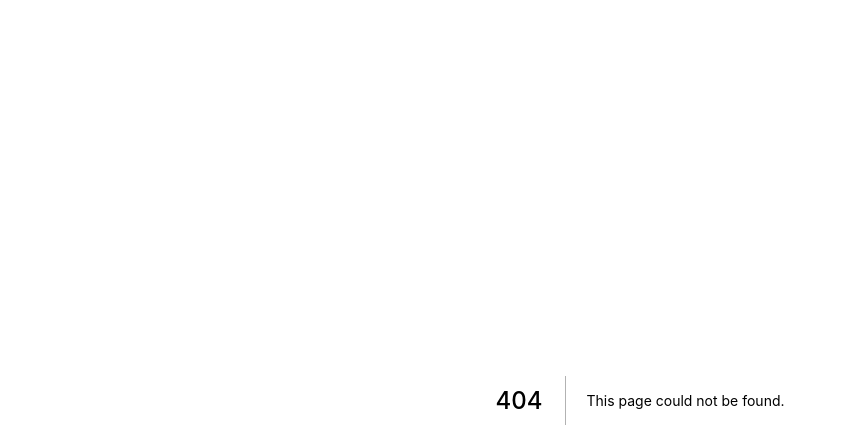
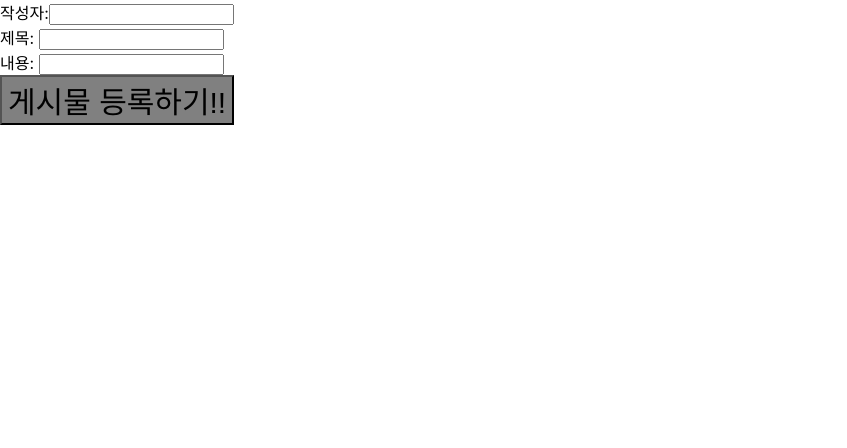
Before and after one commit to chanmi94/codecamp-04, a Next.js app in the folder class/: page /06-01-container-presenter in a window 1280 px wide. Before the commit this address had no page. Shown: the top 448 px of the page, without its empty margins (0-847 px from the left). Built offline with nearby package versions, Linux system fonts and the light colour scheme.

Commit message:
1108 Container/ Presenter 연습

```diff
--- /dev/null
+++ b/class/pages/06-01-container-presenter/index.js
@@ -0,0 +1,7 @@
+import BoardWrite from "../../src/components/units/board/write/BoardWrite.container"
+
+export default function ContainerPresenterPage(){
+    return(
+        <BoardWrite/>
+    )
+}
--- /dev/null
+++ b/class/src/components/units/board/write/BoardWrite.container.js
@@ -0,0 +1,55 @@
+import BoardWriteUI from "./BoardWrite.presenter"
+import {useMutation} from '@apollo/client'
+import { useState } from 'react'
+import { CREATE_BOARD } from "./BoardWrite.queries"
+
+
+
+export default function BoardWrite(){
+    const [myQqq, setMyQqq] =useState(false)
+
+    const [myWriter, setMyWriter] =useState("")
+    const [myTitle, setMyTitle] =useState("")
+    const [myContents, setMyContents] =useState("")
+    const [createBoard]= useMutation(CREATE_BOARD )
+
+
+
+    function onChangeMyWriter(event){
+
+        setMyWriter(event.target.value)
+        onChangeButton()
+    }
+    function onChangeMyTitle(event){
+        setMyTitle(event.target.value)
+        onChangeButton()
+    }
+    function onChangeMyContents(event){
+        setMyContents(event.target.value)
+        onChangeButton()
+    }
+    function onChangeButton(){
+        if(myWriter !=="" && myTitle !=="" && myContents!==""){
+            setMyQqq(true)
+        }
+
+
+    }
+
+    async function zzz(){
+
+        const result = await createBoard({
+            variables: { writer: myWriter, title:myTitle,contents: myContents}
+        })
+        console.log(result.data.createBoard.message)
+
+    }
+    return(
+        <BoardWriteUI aaa={onChangeMyWriter}
+         bbb={onChangeMyTitle}
+         ccc={onChangeMyContents}
+         qqq={myQqq}
+         zzz={zzz}
+         />
+    )
+}
--- /dev/null
+++ b/class/src/components/units/board/write/BoardWrite.presenter.js
@@ -0,0 +1,15 @@
+import { MyInput,MyButton } from "./BoardWrite.styles"
+
+export default function BoardWriteUI(props){
+
+
+
+    return(
+        <>
+        작성자:<MyInput type="text" onChange={props.aaa}/><br/>
+        제목: <MyInput type="text" onChange={props.bbb}/><br/>
+        내용: <MyInput type="text" onChange={props.ccc}/><br/>
+        <MyButton onClick={props.zzz} qqq={props.qqq}>게시물 등록하기!!</MyButton>
+    </>
+    )
+}
--- /dev/null
+++ b/class/src/components/units/board/write/BoardWrite.queries.js
@@ -0,0 +1,11 @@
+import {gql} from '@apollo/client'
+
+export const CREATE_BOARD =gql`
+    mutation createBoard($writer: String, $title: String, $contents: String){
+        createBoard(writer: $writer, title: $title, contents: $contents){
+        _id
+        number
+        message
+        }
+    }
+    `
--- /dev/null
+++ b/class/src/components/units/board/write/BoardWrite.styles.js
@@ -0,0 +1,12 @@
+import styled from "@emotion/styled"
+
+
+export const MyInput =styled.input`
+
+`
+export const MyButton =styled.button`
+    background-color:grey;
+    background-color: ${props=> props.qqq ===true
+                    && "yellow" };
+    font-size: 30px;
+`
```
